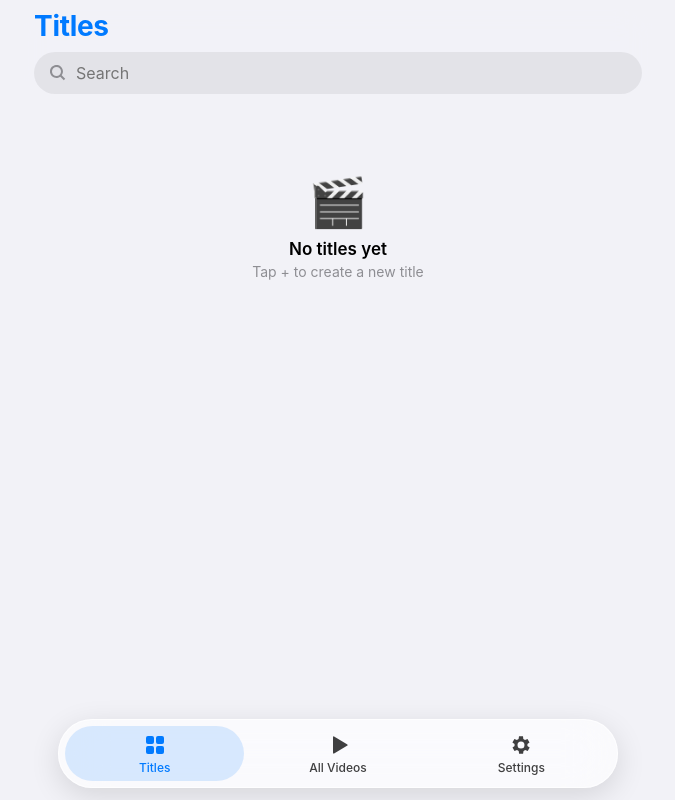
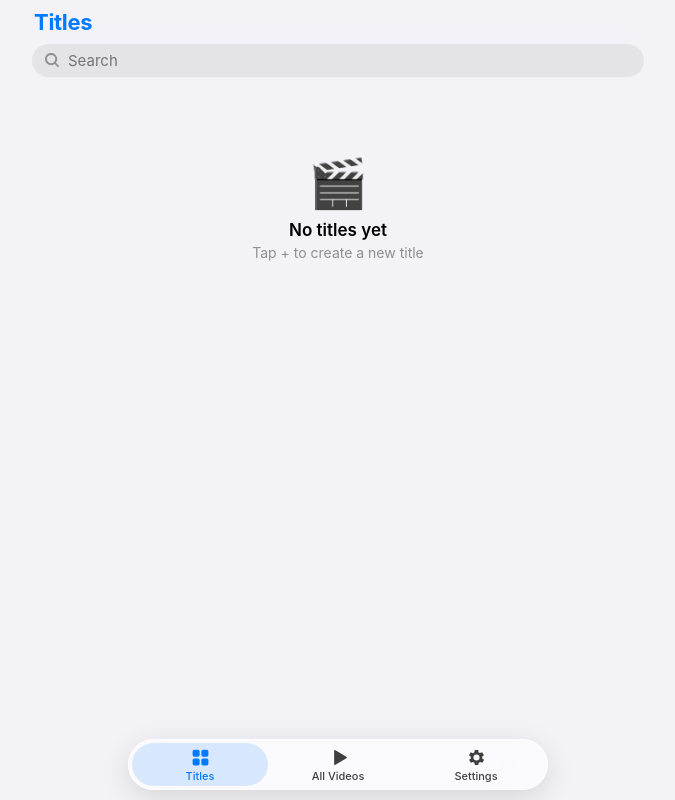
Before and after one commit to AungWaiYanHtun/Videos-App, a plain HTML site: page index.html in a window 1280 px wide. Shown: the whole page, without its empty margins (302-977 px from the left). Drawn offline with Linux system fonts and the light colour scheme; no server answers.

Commit message:
Add files via upload

```diff
--- a/css/style.css
+++ b/css/style.css
@@ -38,7 +38,7 @@ body {
   font-family: -apple-system, BlinkMacSystemFont, "SF Pro Text", "Helvetica Neue", "Noto Sans Myanmar", Arial, sans-serif;
   font-size: 17px;
   min-height: 100vh;
-  padding-bottom: calc(110px + var(--safe-bottom));
+  padding-bottom: calc(86px + var(--safe-bottom));
   max-width: 640px;
   margin: 0 auto;
 }
@@ -100,7 +100,7 @@ input { font: inherit; color: inherit; }
 .row-sub { font-size: 13px; color: var(--secondary); margin-top: 2px; }
 .chev { color: #c4c4c6; font-size: 22px; }
 
-.cell { display: flex; justify-content: space-between; align-items: center; padding: 11px 16px; min-height: 44px; }
+.cell { display: flex; justify-content: space-between; align-items: center; padding: 11px 16px; min-height: 40px; }
 .field { width: 100%; border: none; outline: none; background: transparent; padding: 13px 16px; font-size: 17px; }
 .badge { color: var(--green); font-weight: 700; }
 .section-label { font-size: 13px; color: #6d6d72; text-transform: uppercase; padding: 18px 32px 6px; }
@@ -211,18 +211,18 @@ body:not(.is-admin) .admin-only { display: none !important; }
 
 .tg-header {
   position: sticky; top: 0; z-index: 25;
-  padding: calc(4px + var(--safe-top)) 0 2px;
+  padding: calc(2px + var(--safe-top)) 0 0;
   background: var(--header-bg);
   -webkit-backdrop-filter: blur(20px) saturate(180%); backdrop-filter: blur(20px) saturate(180%);
 }
-.tg-row { display: flex; align-items: center; justify-content: space-between; padding: 0 16px; min-height: 44px; }
-.tg-header .large-title { font-size: 28px; font-weight: 700; letter-spacing: -.3px; padding: 0; color: var(--blue); }
-.tg-header .search-wrap { padding: 4px 16px 8px; }
-.tg-header .search { border-radius: 999px; padding: 11px 16px 11px 42px; background-position: 16px center; font-size: 16px; }
+.tg-row { display: flex; align-items: center; justify-content: space-between; padding: 0 16px; min-height: 40px; }
+.tg-header .large-title { font-size: 22px; font-weight: 700; letter-spacing: -.3px; padding: 0; color: var(--blue); }
+.tg-header .search-wrap { padding: 2px 14px 8px; }
+.tg-header .search { border-radius: 999px; padding: 7px 14px 7px 36px; background-position: 13px center; background-size: 15px; font-size: 15px; }
 .view > .grid, .view > .group, .view > .section-label { margin-top: 8px; }
 
 .icon-btn {
-  width: 40px; height: 40px; border-radius: 20px; display: flex; align-items: center; justify-content: center;
+  width: 32px; height: 32px; border-radius: 16px; display: flex; align-items: center; justify-content: center;
   color: var(--blue); background: var(--glass); border: 1px solid var(--glass-border);
   -webkit-backdrop-filter: blur(16px); backdrop-filter: blur(16px); box-shadow: 0 2px 10px rgba(0,0,0,.08);
   transition: transform .15s, background .2s;
@@ -232,24 +232,24 @@ body:not(.is-admin) .admin-only { display: none !important; }
 
 /* FAB - Telegram style */
 .fab {
-  width: 58px; height: 58px; border-radius: 29px; font-size: 0;
-  bottom: calc(104px + var(--safe-bottom)); right: max(18px, calc(50% - 302px));
+  width: 50px; height: 50px; border-radius: 25px; font-size: 0;
+  bottom: calc(80px + var(--safe-bottom)); right: max(18px, calc(50% - 302px));
   background: linear-gradient(160deg, #3d9bff, var(--blue));
   box-shadow: 0 6px 18px rgba(0,122,255,.35), inset 0 1px 0 rgba(255,255,255,.35);
 }
 
 /* Floating glass tab bar */
 .tab-bar {
-  left: 14px; right: 14px; bottom: calc(12px + var(--safe-bottom));
-  max-width: 560px; margin: 0 auto; padding: 6px; gap: 4px;
-  border-radius: 34px; border: 1px solid var(--glass-border); border-top: 1px solid var(--glass-border);
+  left: 28px; right: 28px; bottom: calc(10px + var(--safe-bottom));
+  max-width: 420px; margin: 0 auto; padding: 3px; gap: 2px;
+  border-radius: 28px; border: 1px solid var(--glass-border); border-top: 1px solid var(--glass-border);
   background: var(--glass); box-shadow: var(--glass-shadow);
   -webkit-backdrop-filter: blur(24px) saturate(180%); backdrop-filter: blur(24px) saturate(180%);
 }
 @media (prefers-color-scheme: dark) { .tab-bar { background: var(--glass); } }
 .tab {
-  flex: 1; min-width: 0; padding: 7px 0 6px; border-radius: 28px; font-size: 12px; font-weight: 500;
+  flex: 1; min-width: 0; padding: 4px 0 3px; border-radius: 25px; font-size: 11px; font-weight: 500;
   color: var(--label); opacity: .75; transition: background .25s, color .25s, opacity .25s;
 }
-.tab .tab-icon { width: 24px; height: 24px; margin-bottom: 3px; }
+.tab .tab-icon { width: 21px; height: 21px; margin-bottom: 1px; }
 .tab.active { color: var(--blue); opacity: 1; background: rgba(0,122,255,.14); }
```
